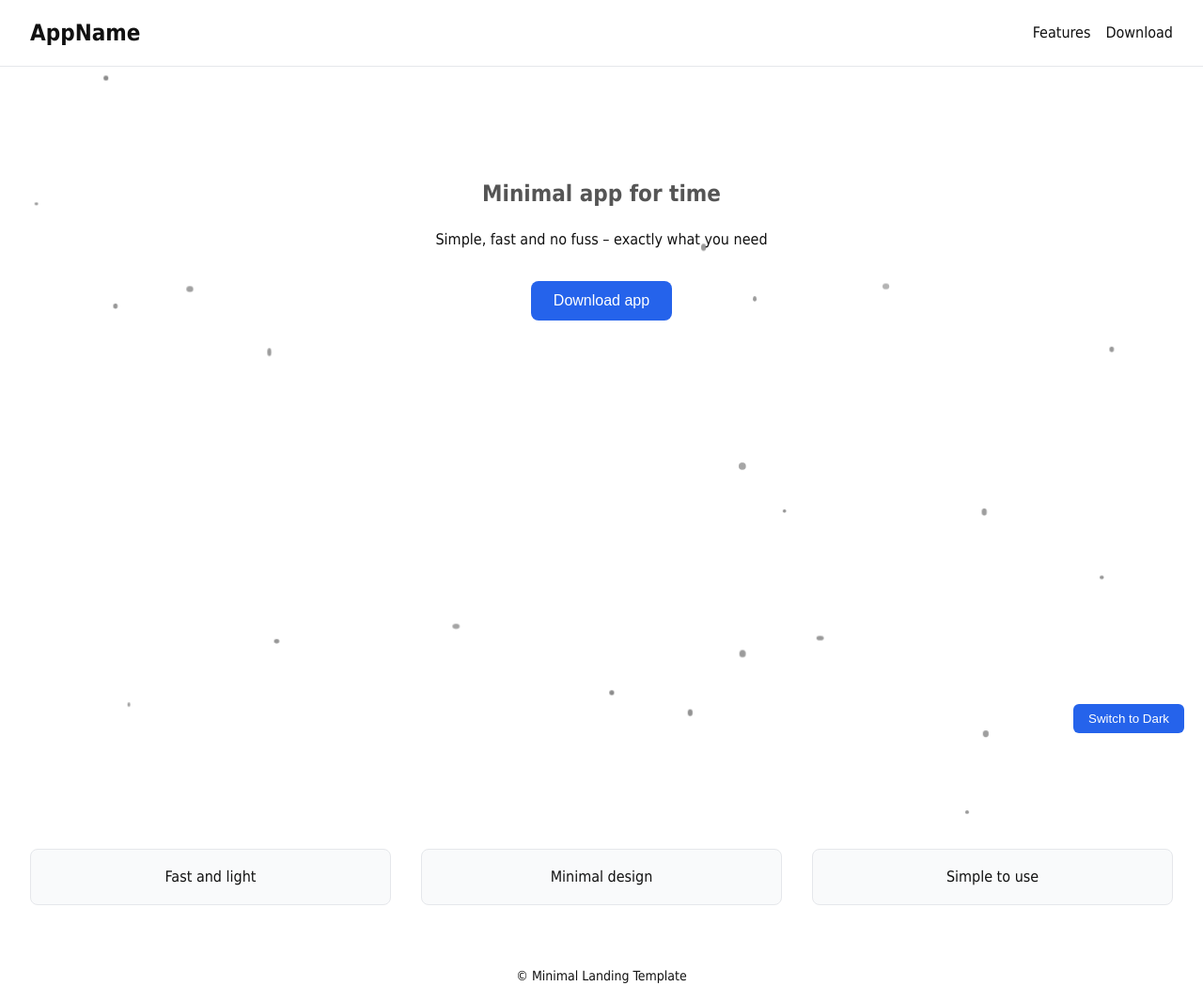
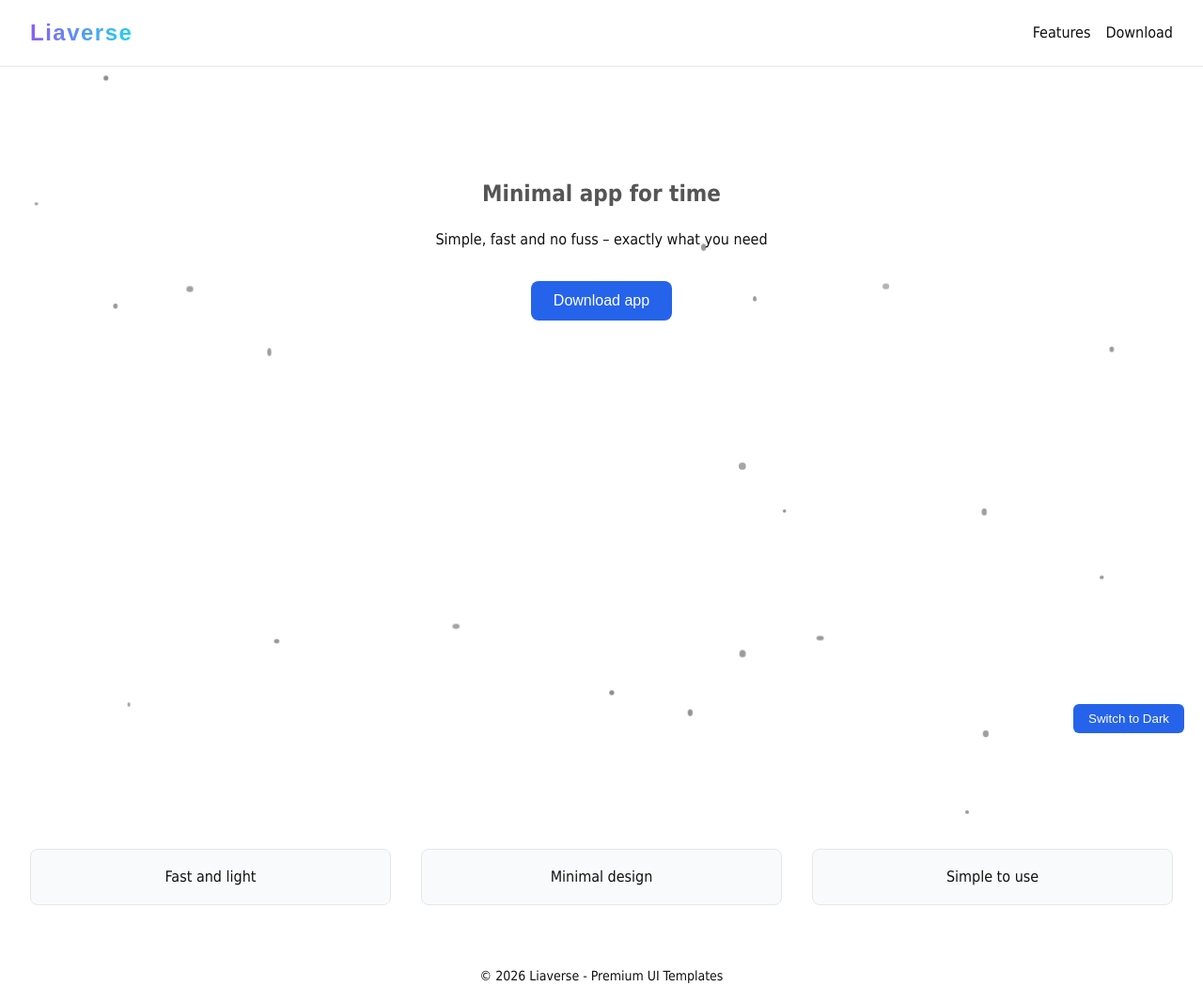
Before and after one commit to Aylishakeri19/minimal-react-landing, a React (Vite) app: page / in a window 1280 px wide. Shown: the whole page at 94% size. Built offline with nearby package versions, Linux system fonts and the light colour scheme.

Commit message:
Making header footer style and description

```diff
--- a/src/components/Footer.jsx
+++ b/src/components/Footer.jsx
@@ -3,7 +3,7 @@ import React from 'react';
 export default function Footer(){
     return (
         <footer className="footer">
-            <p> © Minimal Landing Template</p>
+            <p> © 2026 Liaverse - Premium UI Templates</p>
         </footer>
     )
 }
--- a/src/components/Header.jsx
+++ b/src/components/Header.jsx
@@ -3,7 +3,7 @@ import React from 'react';
 export default function Header() {
     return(
         <header className="header">
-            <span className="logo">AppName</span>
+            <span className="logo">Liaverse</span>
             <nav>
                 <a href="#features">Features</a>
                 <a href="#download">Download</a>
--- a/src/styles.css
+++ b/src/styles.css
@@ -1,3 +1,4 @@
+/* Template by Liaverse MY link:@UILiaverse */
 /* ================== Light and dark theme ================== */
 :root[data-theme='light'] {
   --bg: #ffffff;
@@ -54,6 +55,16 @@ body {
   font-size: 1.5rem;
   font-weight: bold;
   margin: 0;
+}
+
+.logo {
+  font-size: 28px;
+  font-weight: 800;
+  letter-spacing: 1.5px;
+  font-family: sans-serif;
+  background: linear-gradient(90deg,#8b5cf6,#22d3ee);
+  -webkit-background-clip: text;
+  -webkit-text-fill-color: transparent;
 }
 
 .header nav a {
```
Also changed, not shown: 1 other file (tests, documents, lock files or other folders).
